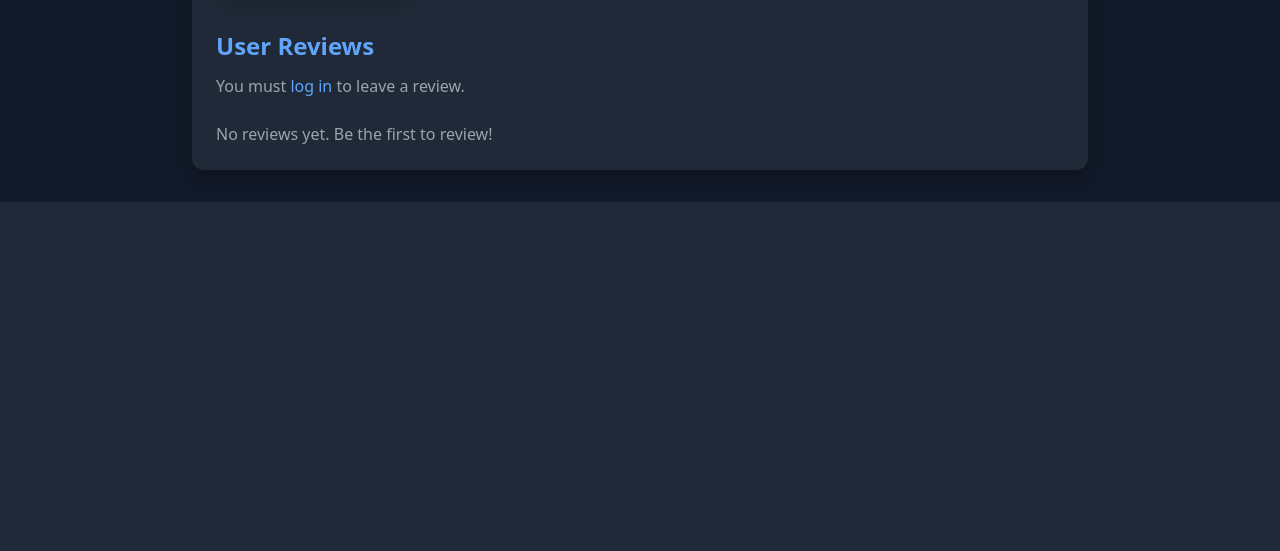
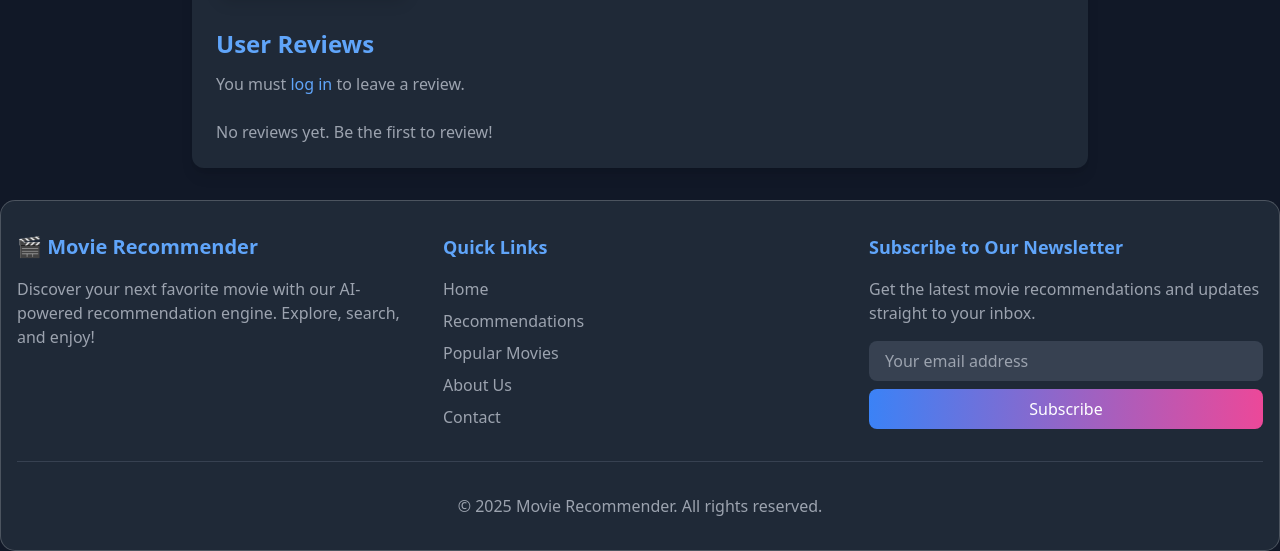
Before and after one commit to aniruddhabishwakarma/Movie-Recommender-System, a Django app: page /movie/1/ in a window 1280 px wide. Shown: the part 932-1483 px from the top of the page. Before the commit the page ends 1134 px from the top, so only its background shows below. Run offline with Django 5.2, Linux system fonts and the light colour scheme; data comes from the database, SQL or seed files in the repository; both versions use the stored data as it was after the commit; some libraries are stand-ins or nearby versions.

Commit message:
component added

```diff
--- a/movies/templates/movies/base.html
+++ b/movies/templates/movies/base.html
@@ -46,5 +46,7 @@
         {% block content %}{% endblock %}
     </div>
 
+    {% include 'movies/footer.html' %}
+
 </body>
 </html>
--- /dev/null
+++ b/movies/templates/movies/footer.html
@@ -0,0 +1,61 @@
+<!-- Footer Component -->
+<footer class="bg-gray-800 text-white py-8 glass sans-serif-font">
+    <div class="container mx-auto px-4">
+        <div class="grid grid-cols-1 md:grid-cols-3 gap-8">
+            <!-- About Section -->
+            <div class="space-y-4">
+                <h3 class="text-xl font-bold text-blue-400">🎬 Movie Recommender</h3>
+                <p class="text-gray-400">
+                    Discover your next favorite movie with our AI-powered recommendation engine. Explore, search, and enjoy!
+                </p>
+                <div class="flex space-x-4">
+                    <a href="#" class="text-gray-400 hover:text-blue-400 transition duration-300">
+                        <i class="fab fa-facebook"></i>
+                    </a>
+                    <a href="#" class="text-gray-400 hover:text-blue-400 transition duration-300">
+                        <i class="fab fa-twitter"></i>
+                    </a>
+                    <a href="#" class="text-gray-400 hover:text-blue-400 transition duration-300">
+                        <i class="fab fa-instagram"></i>
+                    </a>
+                </div>
+            </div>
+
+            <!-- Quick Links Section -->
+            <div class="space-y-4">
+                <h4 class="text-lg font-bold text-blue-400">Quick Links</h4>
+                <ul class="space-y-2">
+                    <li><a href="/" class="text-gray-400 hover:text-blue-400 transition duration-300">Home</a></li>
+                    <li><a href="/recommend/" class="text-gray-400 hover:text-blue-400 transition duration-300">Recommendations</a></li>
+                    <li><a href="#" class="text-gray-400 hover:text-blue-400 transition duration-300">Popular Movies</a></li>
+                    <li><a href="#" class="text-gray-400 hover:text-blue-400 transition duration-300">About Us</a></li>
+                    <li><a href="#" class="text-gray-400 hover:text-blue-400 transition duration-300">Contact</a></li>
+                </ul>
+            </div>
+
+            <!-- Newsletter Section -->
+            <div class="space-y-4">
+                <h4 class="text-lg font-bold text-blue-400">Subscribe to Our Newsletter</h4>
+                <p class="text-gray-400">
+                    Get the latest movie recommendations and updates straight to your inbox.
+                </p>
+                <form class="flex flex-col space-y-2">
+                    <input type="email" placeholder="Your email address" class="px-4 py-2 rounded-lg bg-gray-700 text-gray-300 placeholder-gray-400 focus:outline-none focus:ring-2 focus:ring-blue-400 transition duration-300">
+                    <button
+                        type="submit"
+                        class="px-4 py-2 text-white rounded-lg transition duration-300
+                                bg-gradient-to-r from-blue-500 to-pink-500
+                                hover:translate-y-[-2px]"
+                        >
+                        Subscribe
+                    </button>
+                </form>
+            </div>
+        </div>
+
+        <!-- Copyright Section -->
+        <div class="border-t border-gray-700 mt-8 pt-8 text-center text-gray-400">
+            <p>&copy; 2025 Movie Recommender. All rights reserved.</p>
+        </div>
+    </div>
+</footer>
--- a/movies/templates/movies/movie_detail.html
+++ b/movies/templates/movies/movie_detail.html
@@ -91,7 +91,9 @@
             </div>
 
             <button type="submit"
-                class="w-full bg-blue-500 hover:bg-blue-600 text-white font-bold py-2 px-4 rounded-lg transition-all duration-300 shadow-md">
+                class="w-full px-4 py-2 text-white rounded-lg transition duration-300
+                                bg-gradient-to-r from-blue-500 to-pink-500
+                                hover:translate-y-[-2px]">
                 Submit Review
             </button>
         </form>
--- a/movies/templates/movies/navbar.html
+++ b/movies/templates/movies/navbar.html
@@ -1,28 +1,20 @@
 <head>
-    <style>
-        /* ✅ Live Search Styling */
-        #search-results {
-            position: absolute;
-            z-index: 50;  /* ✅ Ensures search results appear above everything */
-            width: 100%;
-            background-color: rgba(31, 41, 55, 0.95); /* Dark background */
-            border-radius: 0.5rem;
-            box-shadow: 0px 4px 10px rgba(0, 0, 0, 0.3);
-            max-height: 300px; /* Prevents overflow */
-            overflow-y: auto; /* Enables scrolling if too many results */
-        }
-    </style>
+    <!-- Add Inter font from Google Fonts -->
+    <link href="https://fonts.googleapis.com/css2?family=Inter:wght@400;500;600;700&display=swap" rel="stylesheet">
 </head>
 
 <!-- Navbar Component -->
-<nav class="bg-gray-800 p-4 glass">
+<nav class="bg-gray-800 p-4 backdrop-blur-md bg-opacity-80 sticky top-0 z-40 font-sans">
     <div class="container mx-auto flex justify-between items-center">
-        <a href="/" class="text-xl font-bold text-blue-400">🎬 Movie Recommender</a>
+        <!-- Logo -->
+        <a href="/" class="text-xl font-bold text-blue-400 hover:text-blue-300 transition duration-300 flex items-center">
+            🎬 <span class="ml-2">Movie Recommender</span>
+        </a>
 
         <!-- Search Bar with Live Search -->
-        <div class="relative w-64">
+        <div class="relative w-96 mx-4">
             <input type="text" id="search-input" name="q" value="{{ query }}" placeholder="Search movies..."
-                class="w-full px-4 py-2 rounded-lg bg-gray-700 text-gray-300 placeholder-gray-400 focus:outline-none focus:ring-2 focus:ring-blue-400">
+                class="w-full px-4 py-2 rounded-lg bg-gray-700 text-gray-300 placeholder-gray-400 focus:outline-none focus:ring-2 focus:ring-blue-400 transition duration-300">
 
             <!-- Live Search Results -->
             <div id="search-results" class="absolute w-full bg-gray-800 text-white rounded-lg mt-1 hidden">
@@ -31,15 +23,24 @@
         </div>
 
         <!-- Navigation Links -->
-        <div class="flex items-center">
-            <a href="/" class="text-gray-300 hover:text-white px-4">Home</a>
-
+        <div class="flex items-center space-x-6">
+            <!-- User Authentication Links -->
             {% if user.is_authenticated %}
-                <a href="{% url 'profile' %}" class="text-gray-300 hover:text-white px-4">Profile</a>
-                <a href="{% url 'logout' %}" class="text-gray-300 hover:text-white px-4">Logout</a>
+                <div class="relative">
+                    <!-- User Icon -->
+                    <div id="user-icon" class="w-10 h-10 rounded-full bg-blue-500 flex items-center justify-center text-white font-semibold cursor-pointer hover:bg-blue-600 transition duration-300">
+                        {{ user.username|first|upper }} <!-- Display first letter of username -->
+                    </div>
+                    <!-- Dropdown Menu -->
+                    <div id="dropdown-menu" class="absolute right-0 mt-2 w-48 bg-gray-800 rounded-lg shadow-lg hidden">
+                        <a href="{% url 'profile' %}" class="block px-4 py-2 text-gray-300 hover:bg-gray-700 hover:text-blue-400 transition duration-300">Profile</a>
+                        <a href="{% url 'logout' %}" class="block px-4 py-2 text-gray-300 hover:bg-gray-700 hover:text-blue-400 transition duration-300">Logout</a>
+                    </div>
+                </div>
             {% else %}
-                <a href="{% url 'login' %}" class="text-gray-300 hover:text-white px-4">Login</a>
-                <a href="{% url 'register' %}" class="text-gray-300 hover:text-white px-4">Register</a>
+                <a href="{% url 'login' %}" class="px-4 py-2 bg-gradient-to-r from-blue-500 to-purple-500 text-white rounded-lg font-semibold hover:from-blue-600 hover:to-purple-600 transition duration-300">
+                    Login
+                </a>
             {% endif %}
         </div>
     </div>
@@ -49,7 +50,10 @@
 document.addEventListener("DOMContentLoaded", function() {
     const searchInput = document.getElementById("search-input");
     const resultsDiv = document.getElementById("search-results");
+    const userIcon = document.getElementById("user-icon");
+    const dropdownMenu = document.getElementById("dropdown-menu");
 
+    // Live search functionality
     searchInput.addEventListener("input", function() {
         let query = searchInput.value.trim();
 
@@ -63,7 +67,7 @@ document.addEventListener("DOMContentLoaded", function() {
                     data.results.forEach(movie => {
                         let movieItem = document.createElement("a");
                         movieItem.href = `/movie/${movie.id}/`;
-                        movieItem.className = "block px-4 py-2 hover:bg-gray-700";
+                        movieItem.className = "block px-4 py-2 hover:bg-gray-700 transition duration-300";
                         movieItem.innerHTML = `
                             <div class="flex items-center">
                                 <img src="${movie.poster_url}" class="w-10 h-14 mr-3 rounded" alt="${movie.title}">
@@ -84,11 +88,26 @@ document.addEventListener("DOMContentLoaded", function() {
         }
     });
 
-    // Hide results when clicking outside
+    // Hide search results when clicking outside
     document.addEventListener("click", function(event) {
         if (!searchInput.contains(event.target) && !resultsDiv.contains(event.target)) {
             resultsDiv.classList.add("hidden");
         }
     });
+
+    // Toggle dropdown menu
+    if (userIcon) {
+        userIcon.addEventListener("click", function(event) {
+            event.stopPropagation(); // Prevent event from bubbling up
+            dropdownMenu.classList.toggle("hidden");
+        });
+    }
+
+    // Close dropdown when clicking outside
+    document.addEventListener("click", function(event) {
+        if (!userIcon.contains(event.target) && !dropdownMenu.contains(event.target)) {
+            dropdownMenu.classList.add("hidden");
+        }
+    });
 });
 </script>
```
Also changed, not shown: db.sqlite3.
